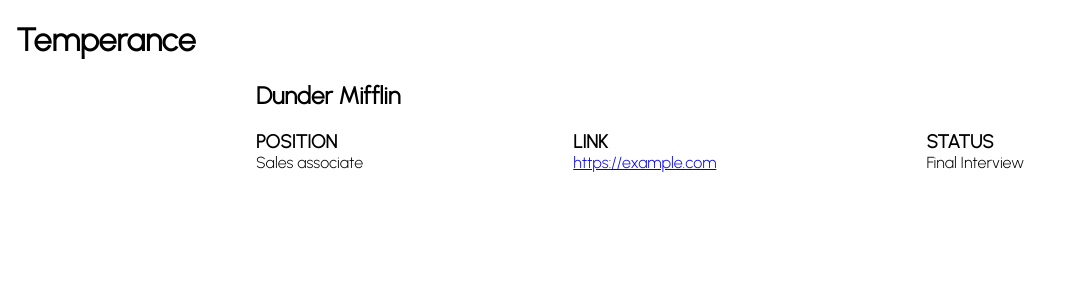
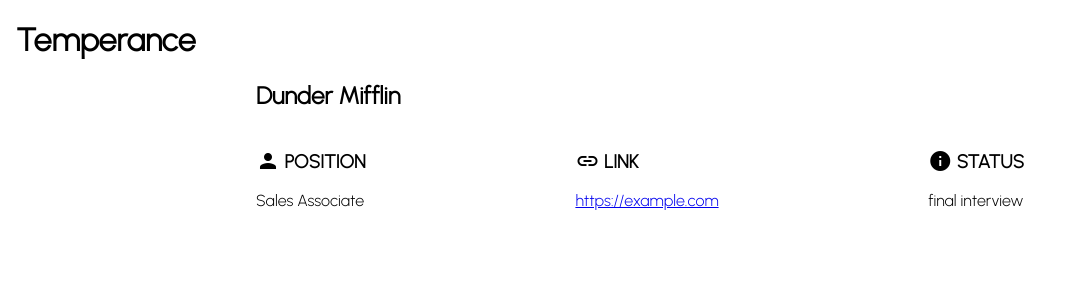
Before and after one commit to ILikePizza555/temperance, a React (Create React App) app: page / in a window 1280 px wide. Shown: the top 300 px of the page, without its empty margins (0-1070 px from the left). Built offline with nearby package versions, Linux system fonts and the light colour scheme.

Commit message:
Moved job application into its own component

```diff
--- a/src/components/App/App.css
+++ b/src/components/App/App.css
@@ -6,8 +6,3 @@
     max-width: 768px;
     margin: 0 auto;
 }
-
-.datum-block > h3 {
-    text-transform: uppercase;
-    margin: 0;
-}
--- a/src/components/App/index.tsx
+++ b/src/components/App/index.tsx
@@ -1,4 +1,6 @@
 import './App.css'
+
+import JobAppView from '../JobAppView';
 
 function App() {
     return (
@@ -7,23 +9,7 @@
                 <h1>Temperance</h1>
             </header>
             <section className="ItemList">
-                <section className="Item">
-                    <h2>Dunder Mifflin</h2>
-                    <div className="row">
-                        <div className="datum-block">
-                            <h3>POSITION</h3>
-                            <span>Sales associate</span>
-                        </div>
-                        <div className="datum-block">
-                            <h3>LINK</h3>
-                            <span><a href="https://example.com">https://example.com</a></span>
-                        </div>
-                        <div className="datum-block">
-                            <h3>STATUS</h3>
-                            <span>Final Interview</span>
-                        </div>
-                    </div>
-                </section>
+                <JobAppView name="Dunder Mifflin" position="Sales Associate" link="https://example.com" status="final interview" />
             </section>
         </div>
     );
--- /dev/null
+++ b/src/components/JobAppView/index.tsx
@@ -0,0 +1,41 @@
+/** This component displays data for a single job application. */
+
+export interface JobAppViewProps {
+    name: string
+    position?: string
+    link?: string
+    status?: string
+}
+
+function JobAppView(props: JobAppViewProps) {
+    return (
+        <div className="JobAppView">
+            <h2>{props.name}</h2>
+            <div className="row">
+                {
+                    props.position !== undefined &&
+                    <div className="datum-block">
+                        <h3><i className="icon">person</i> POSITION</h3>
+                        <span>{props.position}</span>
+                    </div>
+                }
+                {
+                    props.link !== undefined &&
+                    <div className="datum-block">
+                        <h3><i className="icon">link</i> LINK</h3>
+                        <span><a href={props.link}>{props.link}</a></span>
+                    </div>
+                }
+                {
+                    props.status !== undefined &&
+                    <div className="datum-block">
+                        <h3><i className="icon">info</i> STATUS</h3>
+                        <span>{props.status}</span>
+                    </div>
+                }
+            </div>
+        </div>
+    );
+}
+
+export default JobAppView
```
